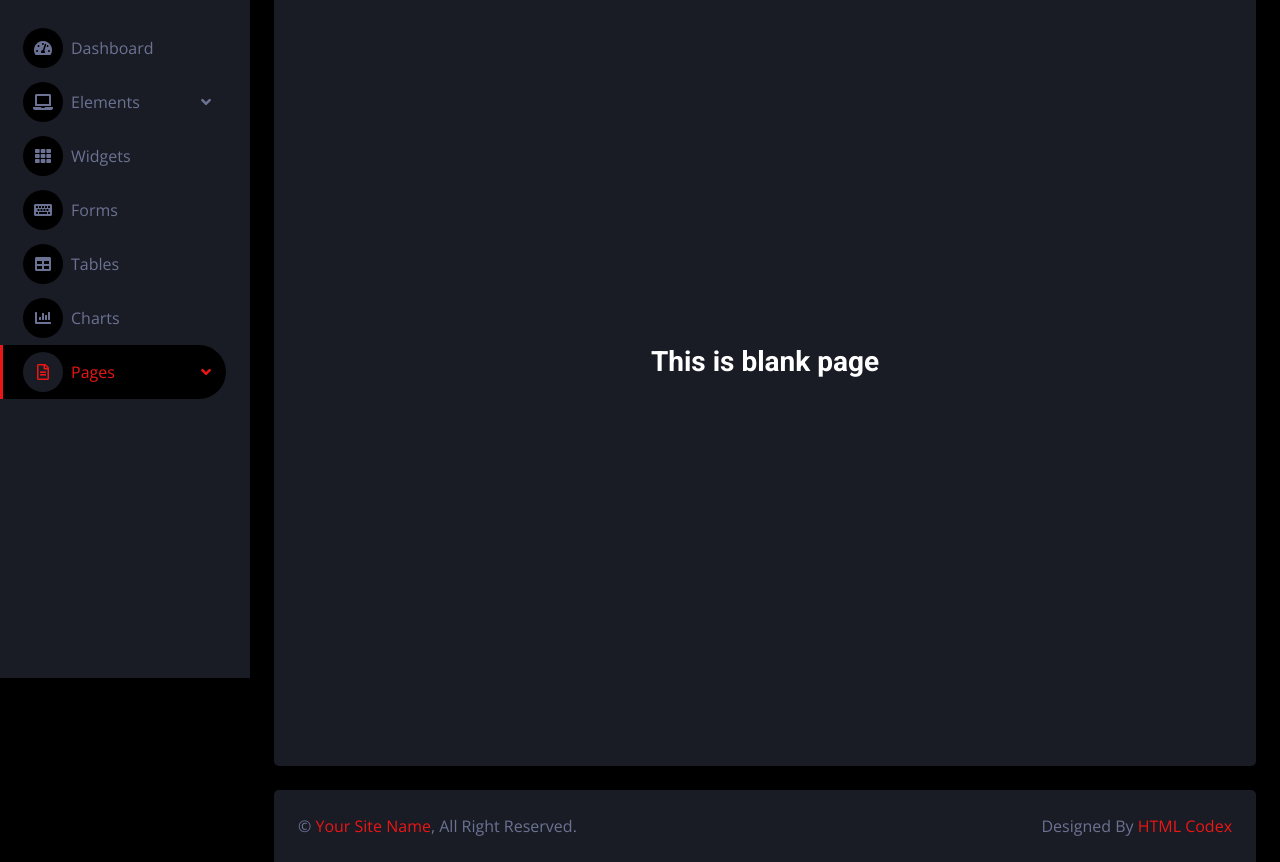
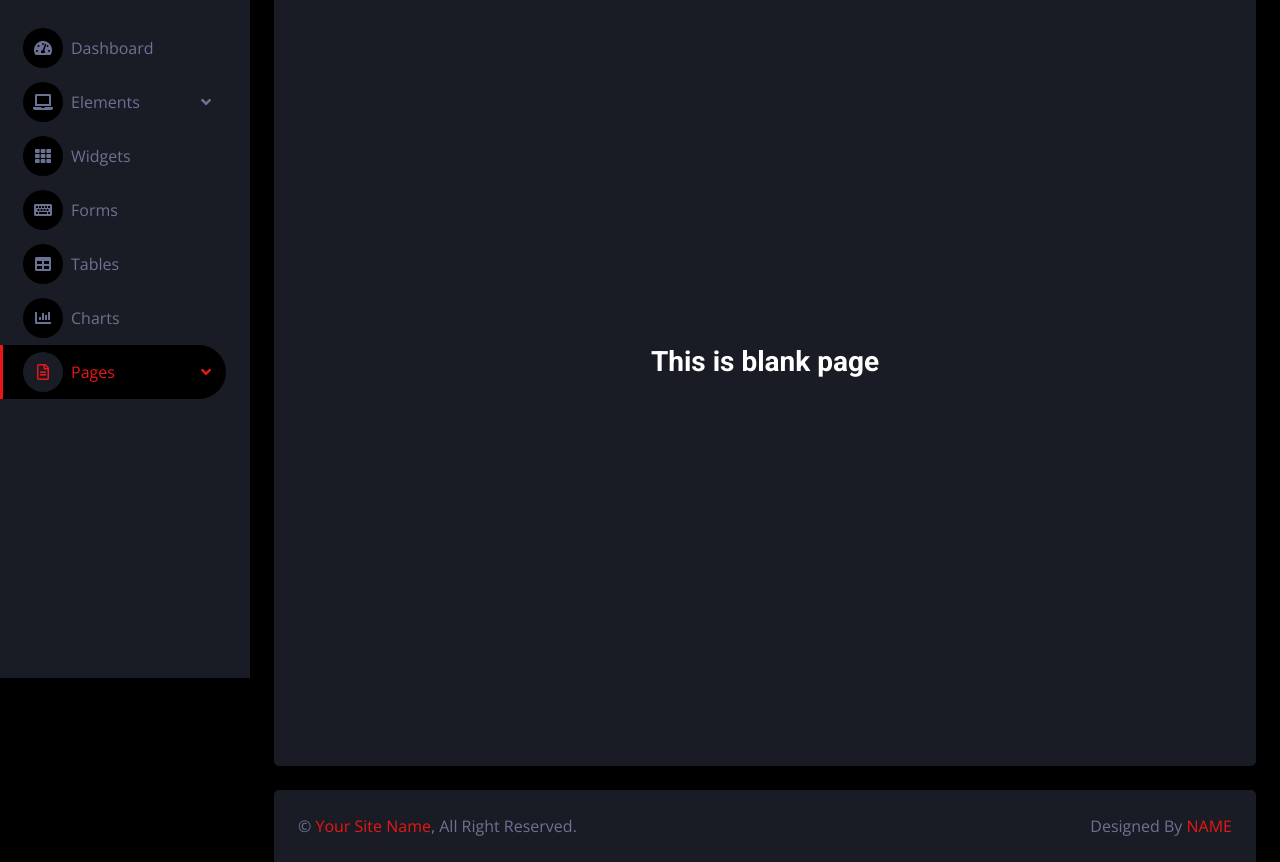
Before and after one commit to vanonshati/bootstrap-5-admin, a plain HTML site: page blank.html in a window 1280 px wide. Shown: the part 122-984 px from the top of the page. Drawn offline with nearby package versions, Linux system fonts and the light colour scheme.

Commit message:
Update blank.html

```diff
--- a/blank.html
+++ b/blank.html
@@ -199,8 +199,8 @@
                             &copy; <a href="#">Your Site Name</a>, All Right Reserved.
                         </div>
                         <div class="col-12 col-sm-6 text-center text-sm-end">
-                            <!--/*** This template is free as long as you keep the footer author’s credit link/attribution link/backlink. If you'd like to use the template without the footer author’s credit link/attribution link/backlink, you can purchase the Credit Removal License from "https://htmlcodex.com/credit-removal". Thank you for your support. ***/-->
-                            Designed By <a href="https://htmlcodex.com">HTML Codex</a>
+
+                            Designed By <a href="URL HERE">NAME</a>
                         </div>
                     </div>
                 </div>
@@ -229,4 +229,5 @@
     <script src="js/main.js"></script>
 </body>
 
+
 </html>
```
